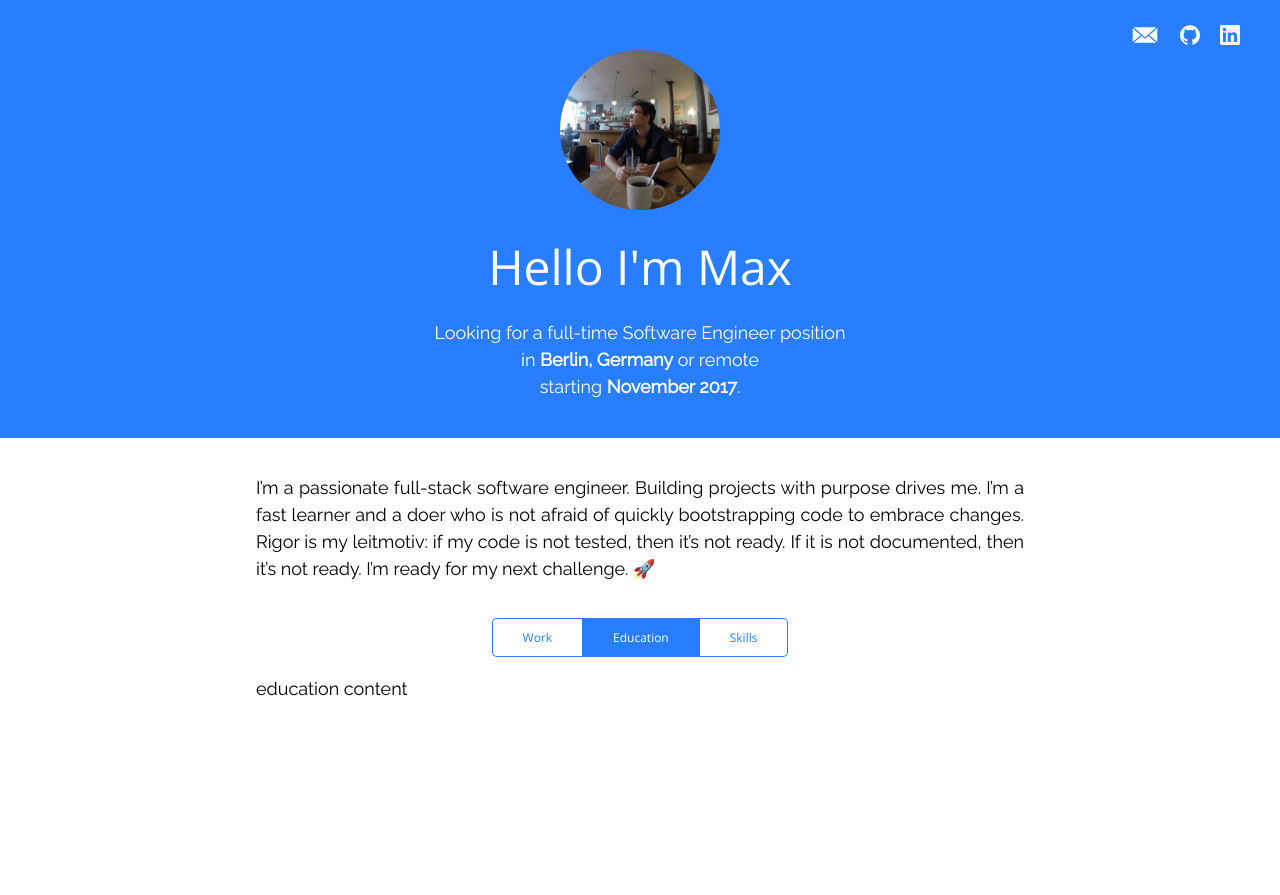
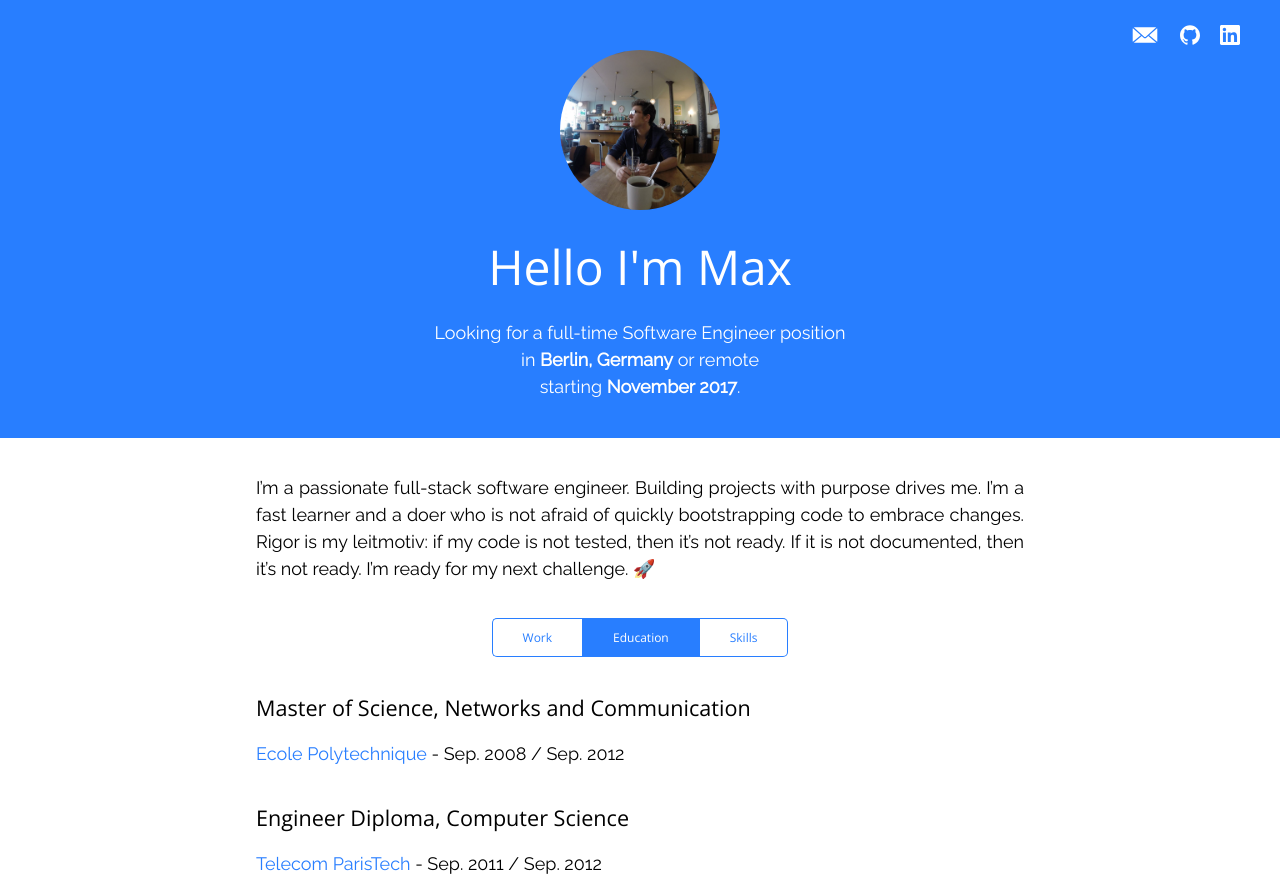
Before and after one commit to m-vdb/m-vdb.github.io, a React (Create React App) app: page / in a window 1280 px wide. Both pictures are taken after a click on the tab "Education". Before the commit the page ends 800 px from the top, so only its background shows below. Built offline with nearby package versions, Linux system fonts and the light colour scheme.

Commit message:
Add education content

```diff
--- a/src/App.css
+++ b/src/App.css
@@ -45,6 +45,10 @@ small {
 a, a:visited, a:active {
   color: #287eff;
   text-decoration: none;
+}
+
+.title-less-margin {
+  margin-bottom: 0;
 }
 
 /* Header */
--- a/src/App.js
+++ b/src/App.js
@@ -109,7 +109,14 @@ class App extends Component {
               </section>
             </TabPanel>
             <TabPanel>
-              <p>education content</p>
+              <section>
+                <h5 className="title-less-margin">Master of Science, Networks and Communication</h5>
+                <p><a href="https://www.polytechnique.edu/en">Ecole Polytechnique</a> - Sep. 2008 / Sep. 2012</p>
+              </section>
+              <section>
+                <h5 className="title-less-margin">Engineer Diploma, Computer Science</h5>
+                <p><a href="https://www.telecom-paristech.fr">Telecom ParisTech</a> - Sep. 2011 / Sep. 2012</p>
+              </section>
             </TabPanel>
             <TabPanel>
               <p>skills content</p>
```
